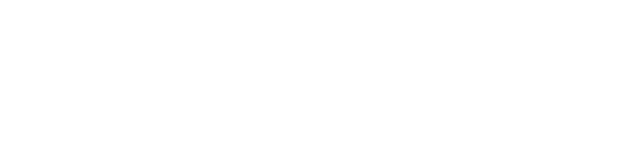
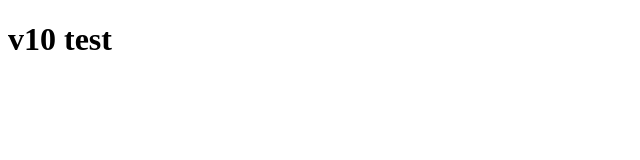
Before and after one commit to luckyboxy7-arch/brainsoop-hub, a plain HTML site: page index.html in a window 1280 px wide. Shown: the whole page, without its empty margins (0-640 px from the left). Drawn offline with Linux system fonts and the light colour scheme.

Commit message:
test utf8

```diff
--- a/index.html
+++ b/index.html
@@ -1 +1,2 @@
 <!DOCTYPE html>
+<html lang="ko"><head><meta charset="UTF-8"><title>test v10</title></head><body><h1>v10 test</h1></body></html>
```
